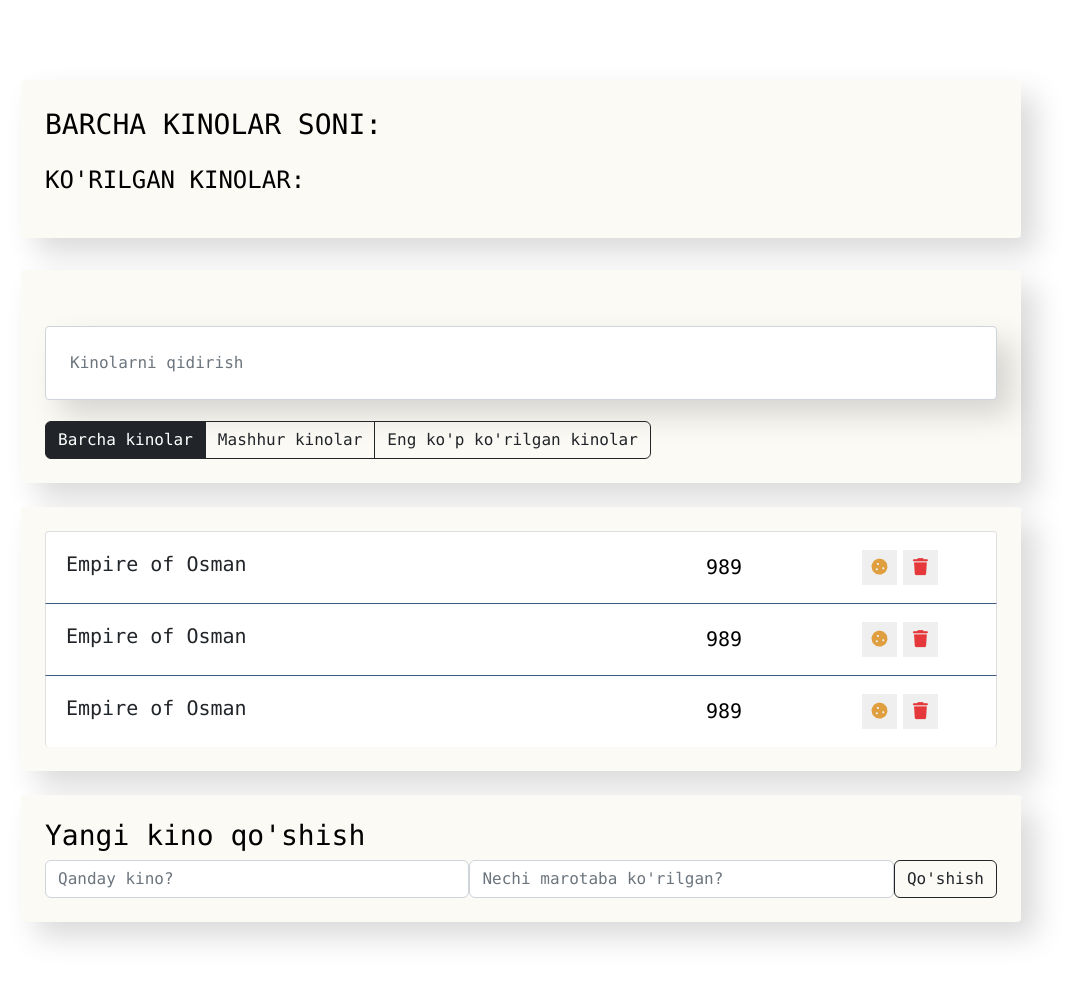
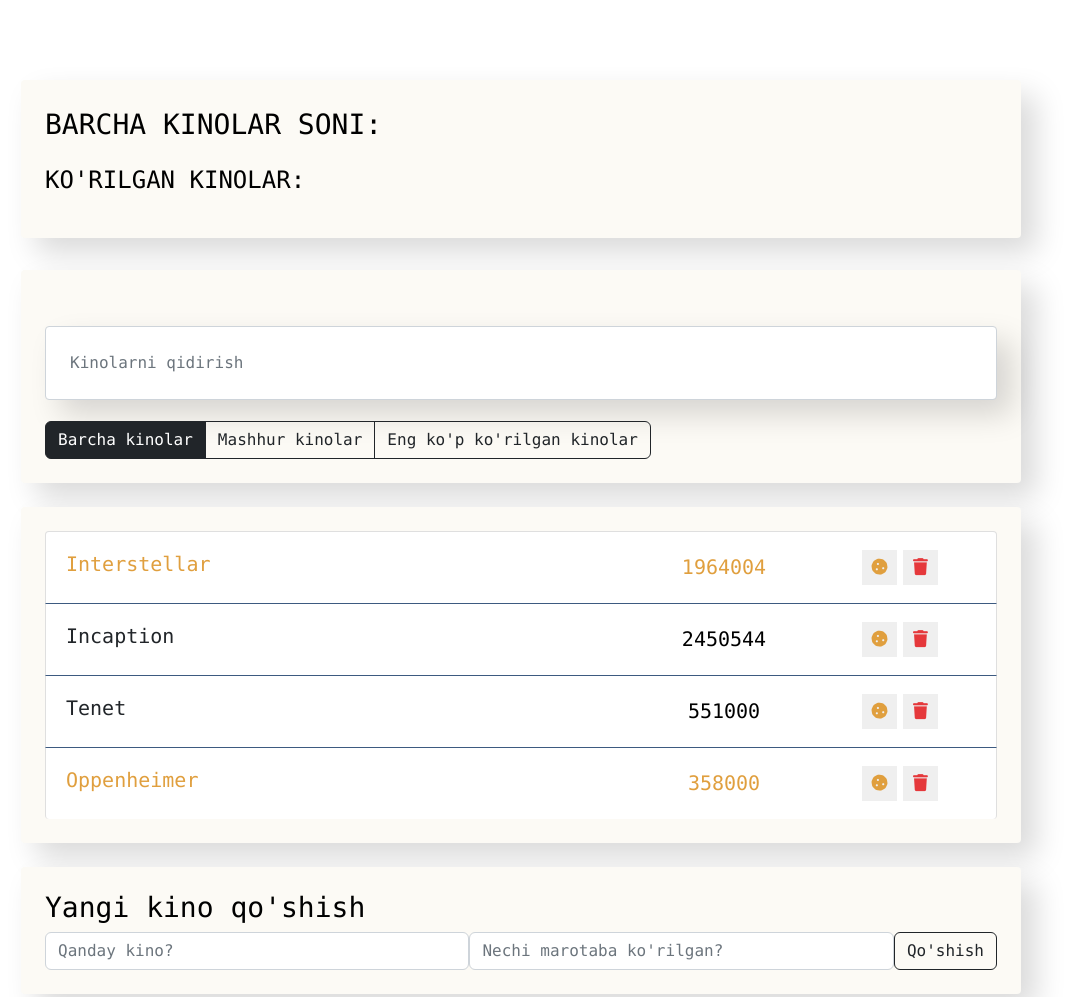
Before and after one commit to Will-Marco/test-movie, a React app: page / in a window 1280 px wide. Shown: the top 997 px of the page, without its empty margins (119-1192 px from the left). Built offline with nearby package versions, Linux system fonts and the light colour scheme.

Commit message:
add movie list items

```diff
--- a/src/components/app/app.js
+++ b/src/components/app/app.js
@@ -1,24 +1,46 @@
-import AppFilter from '../app-filter/app-filter'
-import AppInfo from '../app-info/app-info'
-import MovieList from '../movie-list/movie-list'
-import MoviesAddForm from '../movies-add-form/movies-add-form'
-import SearchPanel from '../search-panel/search-panel'
-import './app.css'
+import AppFilter from "../app-filter/app-filter";
+import AppInfo from "../app-info/app-info";
+import MovieList from "../movie-list/movie-list";
+import MoviesAddForm from "../movies-add-form/movies-add-form";
+import SearchPanel from "../search-panel/search-panel";
+import "./app.css";
 
 function App() {
+  const data = [
+    {
+      name: "Interstellar",
+      viewers: "1964004",
+	  favourite : true
+    },
+    {
+      name: "Incaption",
+      viewers: "2450544",
+	  favourite : false
+    },
+    {
+      name: "Tenet",
+      viewers: "551000",
+	  favourite : false
+    },
+    {
+      name: "Oppenheimer",
+      viewers: "358000",
+	  favourite : true
+    },
+  ];
   return (
-		<div className='app font-monospace'>
-			<div className='content'>
+    <div className="app font-monospace">
+      <div className="content">
         <AppInfo />
-				<div className='search-panel'>
+        <div className="search-panel">
           <SearchPanel />
           <AppFilter />
         </div>
-				<MovieList />
+        <MovieList data={data} />
         <MoviesAddForm />
       </div>
     </div>
-	)
+  );
 }
 
-export default App
+export default App;
--- a/src/components/movie-list-item/movie-list-item.css
+++ b/src/components/movie-list-item/movie-list-item.css
@@ -55,11 +55,11 @@
 	transform: translateX(0px);
 }
 
-.list-group-item.increase .list-group-item-label,
-.list-group-item.increase .list-group-item-input {
+.list-group-item.favourite .list-group-item-label,
+.list-group-item.favourite .list-group-item-input {
 	color: #e09f3e;
 }
 
-.list-group-item.increase .btn-star {
+.list-group-item.favourite .btn-star {
 	color: #aeaeae;
 }
--- a/src/components/movie-list-item/movie-list-item.js
+++ b/src/components/movie-list-item/movie-list-item.js
@@ -1,22 +1,26 @@
-import './movie-list-item.css'
+import "./movie-list-item.css";
 
-const MovieListItem = () => {
-	return (
-		<li className='list-group-item d-flex justify-content-between'>
-			<span className='list-group-item-label'>Empire of Osman</span>
-			<input type='number' className='list-group-item-input' defaultValue='989' />
-			<div className='d-flex justify-content-center align-items-center'>
-				<button type='button' className='btn-cookie btn-sm '>
-					<i className='fas fa-cookie'></i>
-				</button>
+const MovieListItem = ({ name, viewers, favourite }) => {
+  return (
+    <li className={`list-group-item d-flex justify-content-between ${favourite && 'favourite'}`}>
+      <span className="list-group-item-label">{name}</span>
+      <input
+        type="number"
+        className="list-group-item-input"
+        defaultValue={viewers}
+      />
+      <div className="d-flex justify-content-center align-items-center">
+        <button type="button" className="btn-cookie btn-sm ">
+          <i className="fas fa-cookie"></i>
+        </button>
 
-				<button type='button' className='btn-trash btn-sm '>
-					<i className='fas fa-trash'></i>
-				</button>
-				<i className='fas fa-star'></i>
-			</div>
-		</li>
-	)
-}
+        <button type="button" className="btn-trash btn-sm ">
+          <i className="fas fa-trash"></i>
+        </button>
+        <i className="fas fa-star"></i>
+      </div>
+    </li>
+  );
+};
 
-export default MovieListItem
+export default MovieListItem;
--- a/src/components/movie-list/movie-list.js
+++ b/src/components/movie-list/movie-list.js
@@ -1,14 +1,14 @@
-import MovieListItem from '../movie-list-item/movie-list-item'
-import './movie-list.css'
+import MovieListItem from "../movie-list-item/movie-list-item";
+import "./movie-list.css";
 
-const MovieList = () => {
-	return (
-		<div className='movie-list list-group'>
-			<MovieListItem />
-			<MovieListItem />
-			<MovieListItem />
-		</div>
-	)
-}
+const MovieList = ({ data }) => {
+  return (
+    <ul className="movie-list list-group">
+      {data.map((item) => (
+        <MovieListItem {...item}/>
+      ))}
+    </ul>
+  );
+};
 
-export default MovieList
+export default MovieList;
```
Lines whose indentation alone changed are shown as unchanged.
